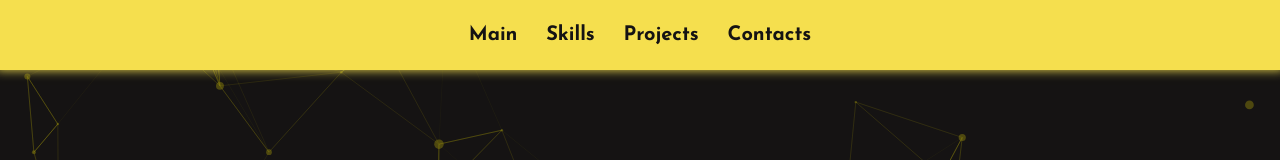
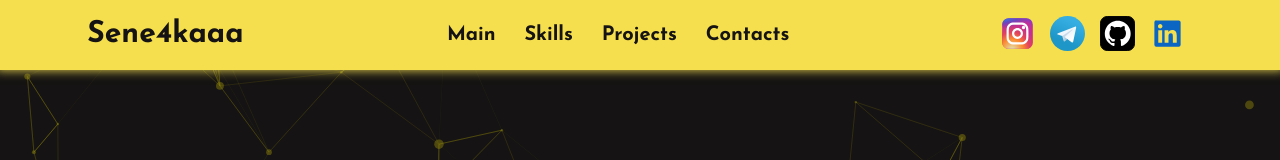
Before and after one commit to Sene4kaaa/portfolio, a React (Create React App) app: page / in a window 1280 px wide. Shown: the top 160 px of the page. Built offline with nearby package versions, Linux system fonts and the light colour scheme.

Commit message:
Refactoring code

```diff
--- a/src/components/Footer/Block/Block.module.scss
+++ b/src/components/Footer/Block/Block.module.scss
@@ -3,12 +3,12 @@
 .blochHover {
     transition: 0.5s ease-in-out ;
     &:hover {
-        transform: scale(1.2);
+        transform: scale(1.5);
     }
 
     .block {
-        width: 50px;
-        height: 50px;
+        width: 35px;
+        height: 35px;
         background-size: cover;
         background-position: center;
         background-repeat: no-repeat;
--- a/src/components/Footer/Footer.tsx
+++ b/src/components/Footer/Footer.tsx
@@ -3,7 +3,6 @@ import s from './Footer.module.scss'
 import {Block} from "./Block/Block";
 import styleContainer from "../../common/styles/Container.module.scss";
 import {Title} from "../../common/components/title/Title";
-
 import instagram from "../../assets/svg-icon/instagram-1-svgrepo-com.svg";
 import telegram from "../../assets/svg-icon/telegram-logo-svgrepo-com.svg";
 import github from "../../assets/svg-icon/github-svgrepo-com.svg";
--- a/src/components/Header/Header.module.scss
+++ b/src/components/Header/Header.module.scss
@@ -1,4 +1,5 @@
 @import "src/common/styles/sass/Variables";
+@import "src/common/styles/sass/Mixins";
 
 .header {
 
@@ -7,8 +8,20 @@
   height: 70px;
   background-color: $bgHeaderColor;
   display: flex;
-  justify-content: center;
+  justify-content: space-around;
   align-items: center;
   position: fixed;
   box-shadow:  0 -4px 10px 4px $primaryColor;
+
+
 }
+.icons{
+  display: flex;
+  flex-direction: row;
+  justify-content: space-around;
+  width: 200px;
+}
+.title{
+  @include text($titleFontFamily, 30px, 1.2, 700);
+  color: $bgColor;
+}
--- a/src/components/Header/Header.tsx
+++ b/src/components/Header/Header.tsx
@@ -1,13 +1,29 @@
 import React from 'react';
 import s from './Header.module.scss'
 import {Nav} from "../Nav/Nav";
+import {Block} from "../Footer/Block/Block";
+import instagram from "../../assets/svg-icon/instagram-1-svgrepo-com.svg";
+import telegram from "../../assets/svg-icon/telegram-logo-svgrepo-com.svg";
+import github from "../../assets/svg-icon/github-svgrepo-com.svg";
+import linkedin from "../../assets/svg-icon/linkedin-svgrepo-com.svg";
 
 
 export const Header = () => {
     return (
 
         <div className={s.header}>
+            <div className={s.title}>Sene4kaaa</div>
             <Nav/>
+            <div className={s.icons}>
+                <a href={'https://www.instagram.com/senkevich92_/'}>
+                    <Block src={instagram}/></a>
+                <a href={'https://t.me/Andrew_Sene4kaa'}>
+                    <Block src={telegram}/></a>
+                <a href={'https://github.com/Sene4kaaa'}>
+                    <Block src={github}/></a>
+                <a href={'https://ru.linkedin.com/'}>
+                    <Block src={linkedin}/></a>
+            </div>
         </div>
     )
 }
```
